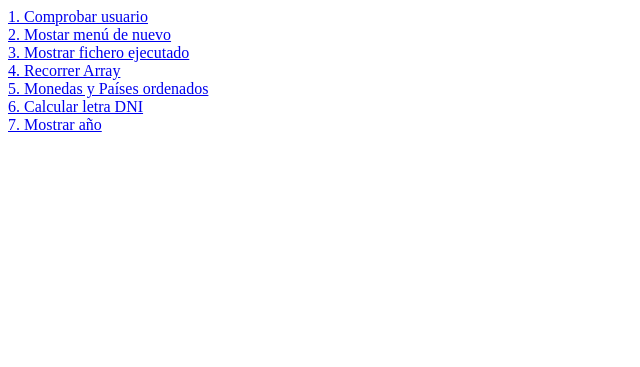
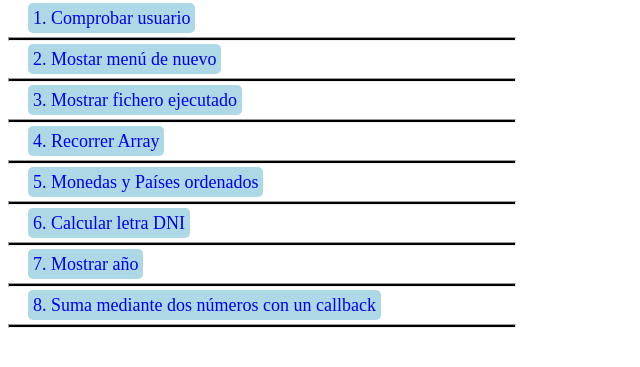
Before and after one commit to AJSanchez8/repasoPHP, a PHP site: page /menu.php in a window 1280 px wide. Shown: the top 367 px of the page, without its empty margins (0-640 px from the left). Run offline with PHP 8.4, Linux system fonts and the light colour scheme.

Commit message:
Añadidos estilos al php y enlace arreglado

```diff
--- a/www/ej7MenuYMetodos/menu.php
+++ b/www/ej7MenuYMetodos/menu.php
@@ -2,21 +2,47 @@
 <html>
 <head>
 <meta charset="utf-8">
-<title></title>
+<title>Menu principal</title>
+<style>
+    a{
+        text-decoration:none;
+        font-size: large;
+        border-radius:5px;
+        background-color:lightblue;
+        padding:5px;
+        margin:20px;
+        margin-bottom:10px;
+    }
+    a:hover{
+    box-shadow: 0px 3px 3px 0px rgba(0, 0, 0, 0.2);
+    }
+    hr{
+        width: 40%;
+        margin-left: 0px;
+        height: 2px;
+        background:black;
+    }
+
+
+</style>
 </head>
 
 <body>
+
 <?php
     // Hacemos que cada vez que se pinche en un enlace, ponga la variable eleccion al número que marca el enlace.
     // Son solo enlaces al archivo logicaMenu.php al que se le pasa la variable igualada al numero que se quiere para que en el otro archivo utilizarla en el switch
 	echo(
-        "<a href='logicaMenu.php?eleccion=1'>1. Comprobar usuario</a><br/>
-        <a href='logicaMenu.php?eleccion=2'>2. Mostar menú de nuevo</a><br/>
-        <a href='logicaMenu.php?eleccion=3'>3. Mostrar fichero ejecutado</a> <br/>
-        <a href='logicaMenu.php?eleccion=4'>4. Recorrer Array</a><br/>
-        <a href='logicaMenu.php?eleccion=5'>5. Monedas y Países ordenados</a><br/>
-        <a href='logicaMenu.php?eleccion=6'>6. Calcular letra DNI</a><br/>
-        <a href='logicaMenu.php?eleccion=7'>7. Mostrar año</a><br/>");
+        "<a href='logicaMenu.php?eleccion=1'>1. Comprobar usuario</a><hr/>
+        <a href='logicaMenu.php?eleccion=2'>2. Mostar menú de nuevo</a><hr/>
+        <a href='logicaMenu.php?eleccion=3'>3. Mostrar fichero ejecutado</a> <hr/>
+        <a href='logicaMenu.php?eleccion=4'>4. Recorrer Array</a><hr/>
+        <a href='logicaMenu.php?eleccion=5'>5. Monedas y Países ordenados</a><hr/>
+        <a href='logicaMenu.php?eleccion=6'>6. Calcular letra DNI</a><hr/>
+        <a href='logicaMenu.php?eleccion=7'>7. Mostrar año</a><hr/>
+        <a href='logicaMenu.php?eleccion=8'>8. Suma mediante dos números con un callback</a><hr/>"
+
+        );
 	echo "<p> </p>";
 
 ?>
```
Also changed, not shown: apuntes.md (+1 -1 lines), www/ej7MenuYMetodos/logicaMenu.php (+16 -0 lines).
